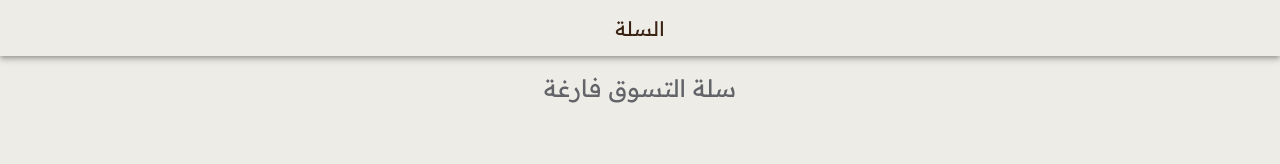
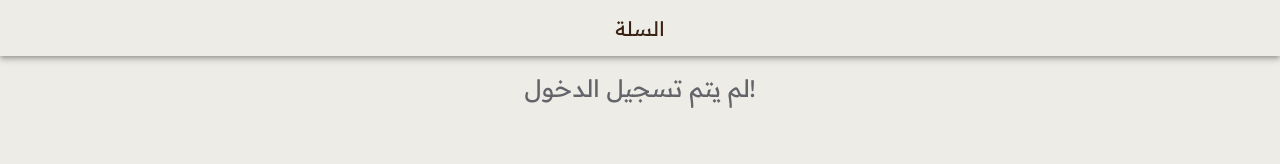
Before and after one commit to majdhasan/productlib-app, a React (Vite) app: page /cart in a window 1280 px wide. Shown: the top 164 px of the page. Built offline with nearby package versions, Linux system fonts and the light colour scheme.

Commit message:
label fix

```diff
--- a/src/pages/Cart/Cart.tsx
+++ b/src/pages/Cart/Cart.tsx
@@ -162,7 +162,7 @@ const Cart: React.FC = () => {
           </IonList>
         ) : (
           <IonText color="medium" className="ion-text-center">
-            <h2>{labels.emptyCart}</h2>
+            <h2>{user ? labels.emptyCart : labels.notLoggedIn}</h2>
           </IonText>
         )}
       </IonContent>
```
